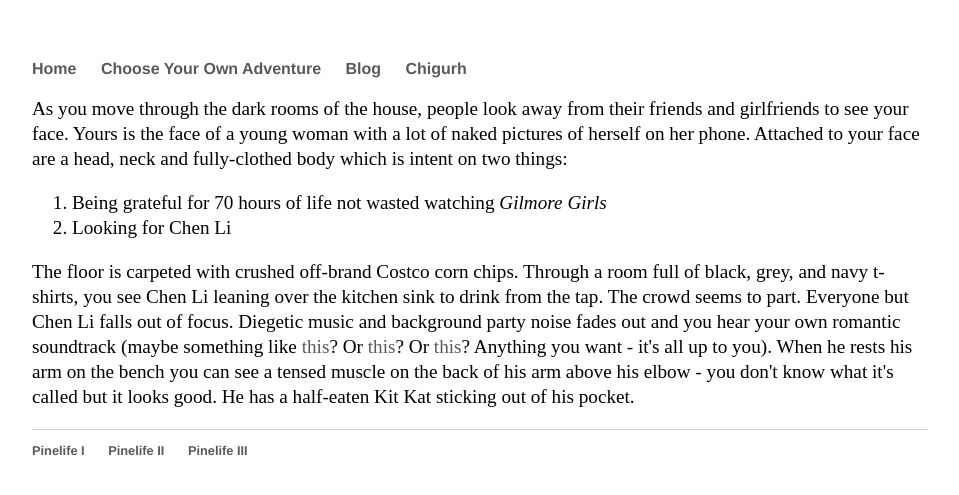
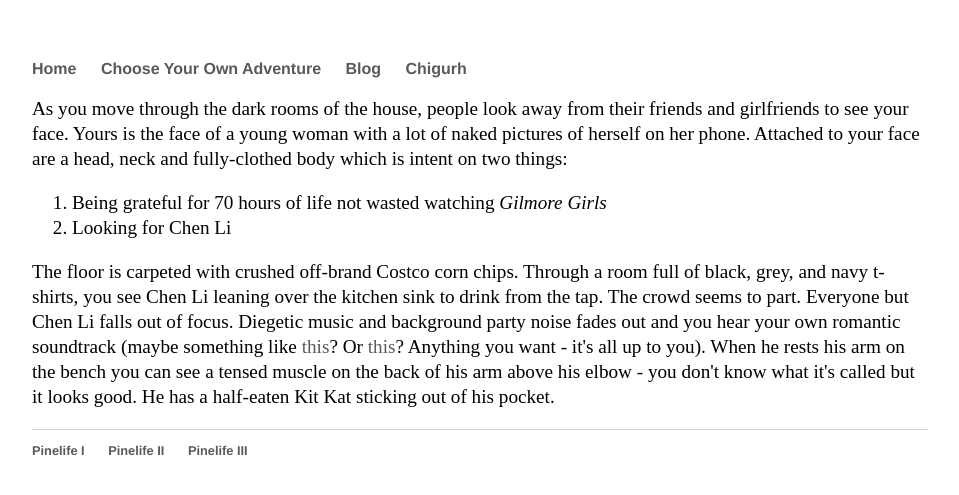
Before and after one commit to Pinelife/pinelife.github.io, a Jekyll site: the page built from Hellhole/Room6.html, in a window 1280 px wide. Shown: the top 495 px of the page, without its empty margins (160-1119 px from the left). Built offline with Jekyll 4.4.1, drawn with Linux system fonts in a browser that asks for light colours.

Commit message:
Update Room6.html

```diff
--- a/Hellhole/Room6.html
+++ b/Hellhole/Room6.html
@@ -13,8 +13,7 @@ title: Pinelife
 <p>The floor is carpeted with crushed off-brand Costco corn chips. Through a room full of black, grey, and navy t-shirts, you see Chen Li
   leaning over the kitchen sink to drink from the tap. The crowd seems to part. Everyone but Chen Li falls out of focus. Diegetic music and
   background party noise fades out and you hear your own romantic soundtrack (maybe something like <a href = "https://www.youtube.com/watch?v=ONIJXHvoynw" target="_blank">this</a>?
-  Or <a href = "https://www.youtube.com/watch?v=n2MtEsrcTTs" target="_blank">this</a>? Or
-  <a href = "https://www.youtube.com/watch?v=ItJ3y7LfEbo" target="_blank">this</a>? Anything you want - it's all up to you).
+  Or <a href = "https://www.youtube.com/watch?v=n2MtEsrcTTs" target="_blank">this</a>? Anything you want - it's all up to you).
   When he rests his arm on the bench you can see a tensed muscle on the back of his arm above his elbow - you don't know what it's called
   but it looks good. He has a half-eaten Kit Kat sticking out of his pocket.
 </p>
```
